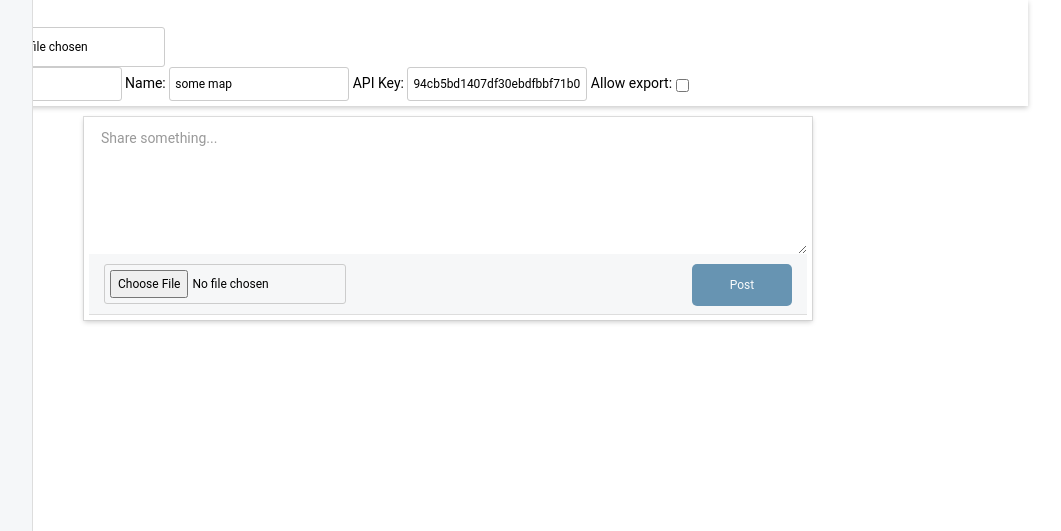
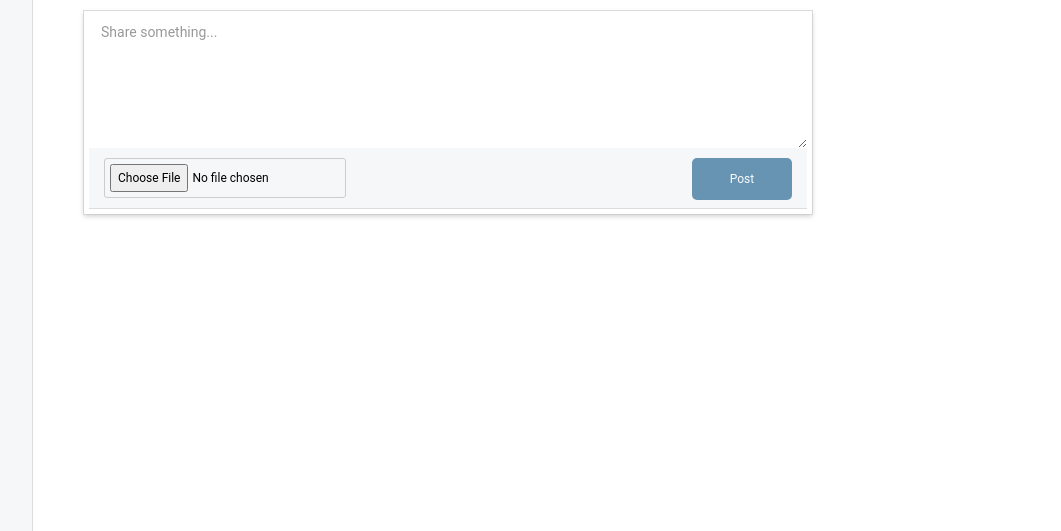
Before and after one commit to SDOS2020/Team_1_Business_Coaching_Platform, a Django app: template Business_Coaching_Platform/dedicated_page/templates/dedicated_page/dedicated_page.html in a window 1280 px wide. Shown: the part 269-800 px from the top of the page, without its empty margins (167-1228 px from the left). Run offline with Django 3.2, Linux system fonts and the light colour scheme; the template is opened without the code that fills it, so the values that code supplies are empty; parts of the project's set-up code (start-up, migrations or seed data) failed here and were passed over; some libraries are stand-ins or nearby versions.

Commit message:
remove mindmap form

```diff
--- a/Business_Coaching_Platform/dedicated_page/templates/dedicated_page/dedicated_page.html
+++ b/Business_Coaching_Platform/dedicated_page/templates/dedicated_page/dedicated_page.html
@@ -40,9 +40,6 @@
 
 
     <div class="new_post" id="post_container">
-	<form action="https://www.mindmeister.com/external/show"
-target="new" method="POST" enctype="multipart/form-data"> MindMeister File: <input type="file" name="file[content]"/> Id: <input type="text" name="file[id]" value="-1"/> Name: <input type="text" name="file[name]" value="some map"/> API Key: <input type="text" name="api_key" value="94cb5bd1407df30ebdfbbf71b050e2dc"/> Allow export: <input type="checkbox" name="file[allow_export]" />
-    </form>
 
         <div class="container bootstrap snippets bootdey">
             <div class="row">
```
